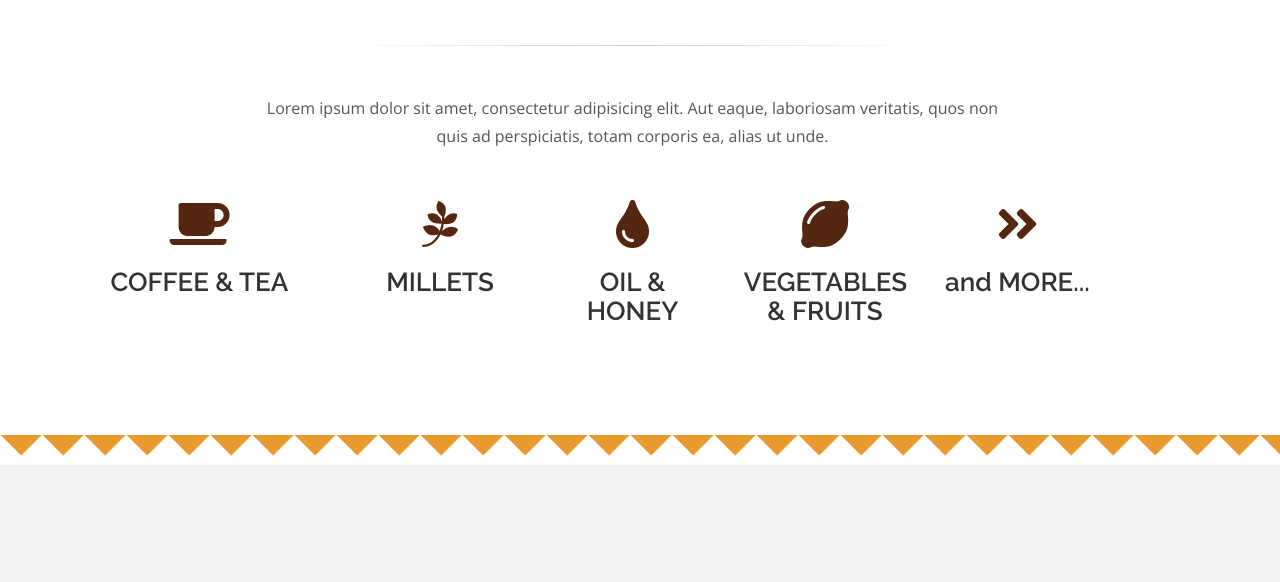
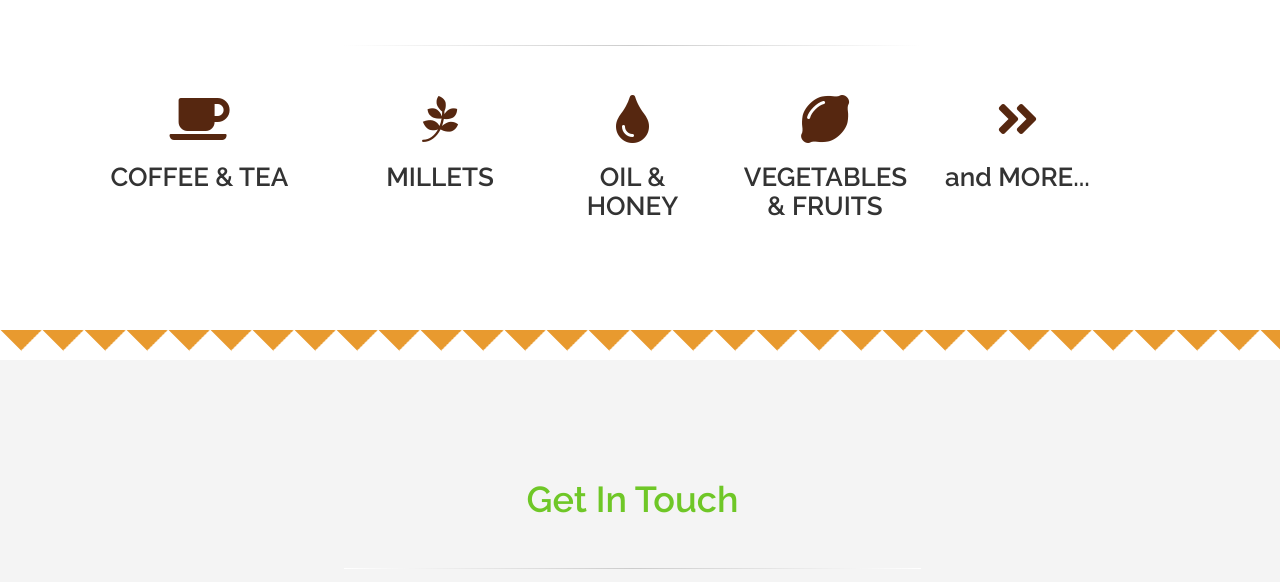
Before and after one commit to ramananeesh/varshamorganicswebsite, a plain HTML site: page index.html in a window 1280 px wide. Shown: the part 1815-2397 px from the top of the page. Drawn offline with nearby package versions, Linux system fonts and the light colour scheme.

Commit message:
minor edit

```diff
--- a/index.html
+++ b/index.html
@@ -137,7 +137,7 @@
       <h2 class="centered">WHAT WE OFFER</h2>
       <hr>
       <div class="col-lg-8 col-lg-offset-2">
-        <p class="large">Lorem ipsum dolor sit amet, consectetur adipisicing elit. Aut eaque, laboriosam veritatis, quos non quis ad perspiciatis, totam corporis ea, alias ut unde.</p>
+        <!-- <p class="large">Lorem ipsum dolor sit amet, consectetur adipisicing elit. Aut eaque, laboriosam veritatis, quos non quis ad perspiciatis, totam corporis ea, alias ut unde.</p> -->
       </div>
     </div>
     <!-- row -->
```
